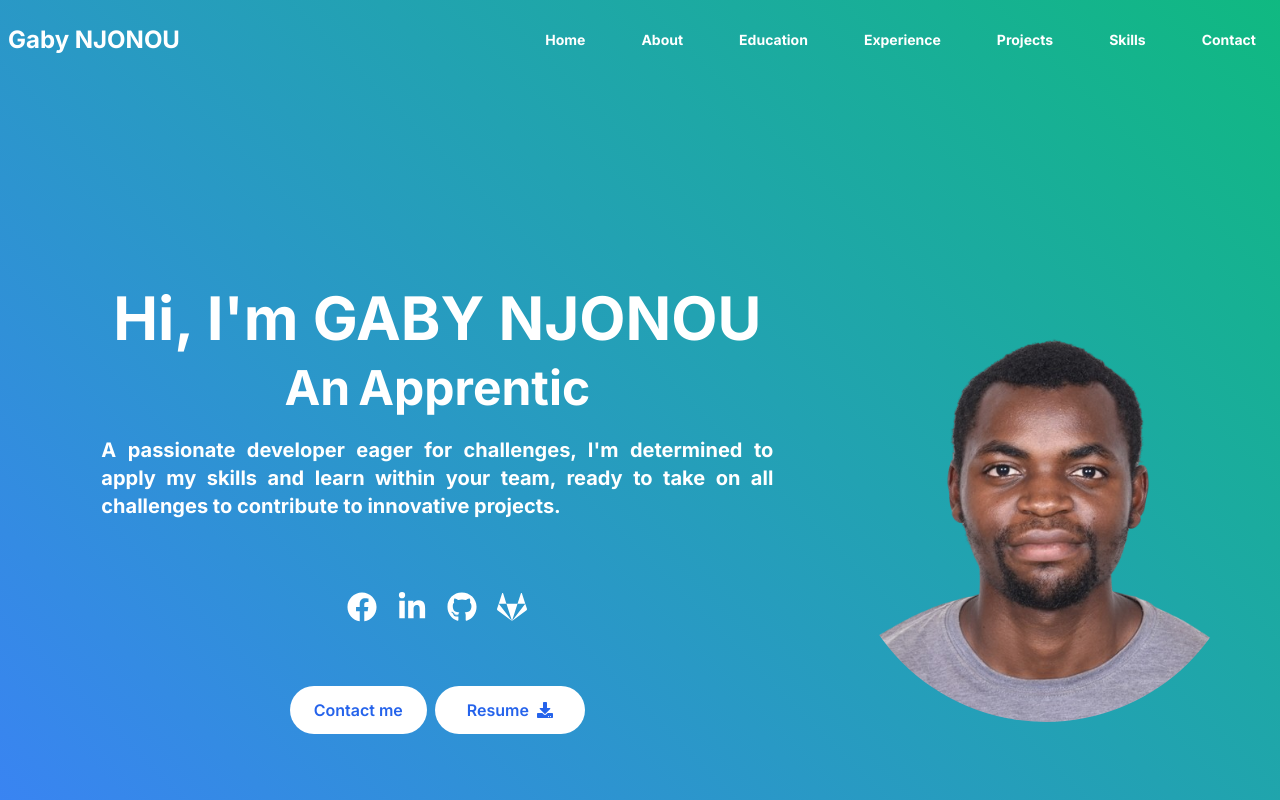
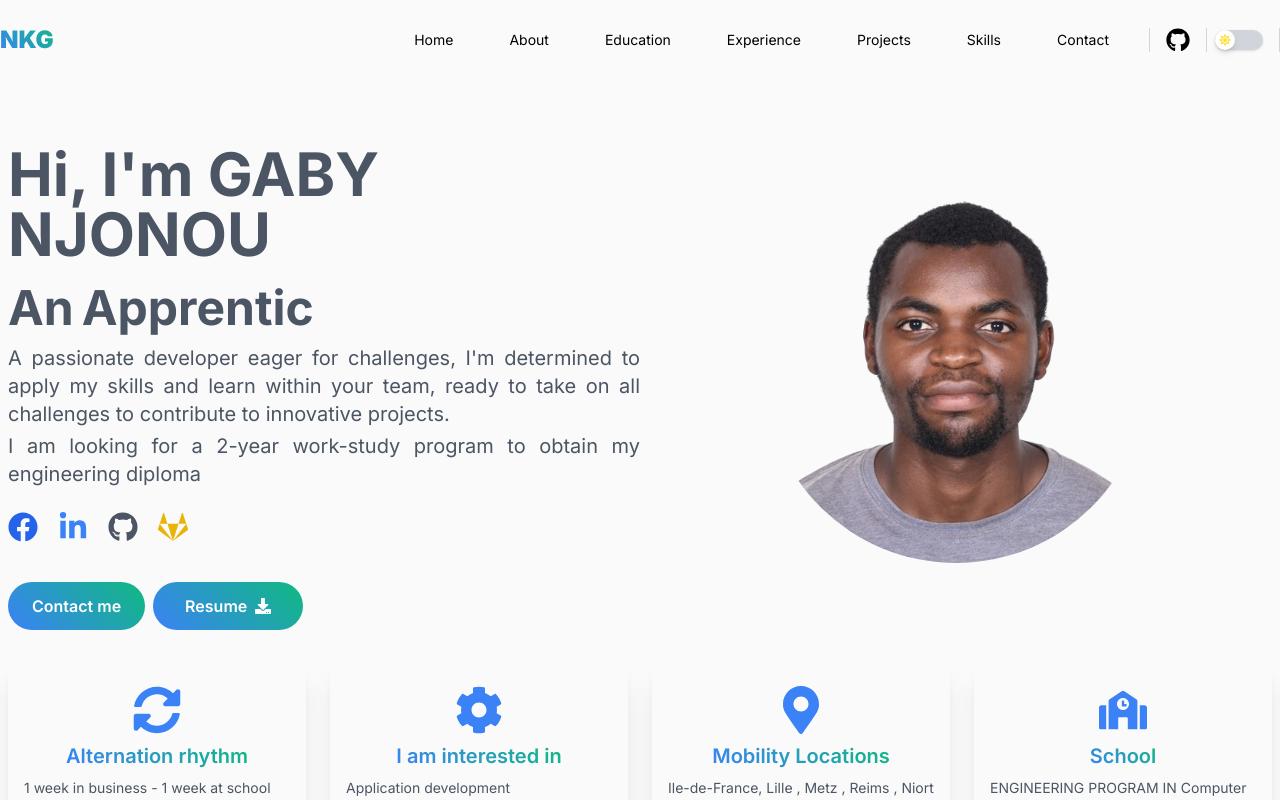
Before and after one commit to njonou01/portfolio, a React (Create React App) app: page / in a window 1280 px wide. Shown: the top 800 px of the page. Built offline with nearby package versions, Linux system fonts and the light colour scheme; the HTML template or start-up script is replaced by a standard one.

Commit message:
amélioration interface

```diff
--- a/app/globals.css
+++ /dev/null
@@ -1,69 +0,0 @@
-@tailwind base;
-  @tailwind components;
-  @tailwind utilities;
-
-  @layer base {
-    :root {
-      --background: 0 0% 100%;
-      --foreground: 240 10% 3.9%;
-      --card: 0 0% 100%;
-      --card-foreground: 240 10% 3.9%;
-      --popover: 0 0% 100%;
-      --popover-foreground: 240 10% 3.9%;
-      --primary: 240 5.9% 10%;
-      --primary-foreground: 0 0% 98%;
-      --secondary: 240 4.8% 95.9%;
-      --secondary-foreground: 240 5.9% 10%;
-      --muted: 240 4.8% 95.9%;
-      --muted-foreground: 240 3.8% 46.1%;
-      --accent: 240 4.8% 95.9%;
-      --accent-foreground: 240 5.9% 10%;
-      --destructive: 0 84.2% 60.2%;
-      --destructive-foreground: 0 0% 98%;
-      --border: 240 5.9% 90%;
-      --input: 240 5.9% 90%;
-      --ring: 240 10% 3.9%;
-      --radius: 0.5rem;
-      --chart-1: 12 76% 61%;
-      --chart-2: 173 58% 39%;
-      --chart-3: 197 37% 24%;
-      --chart-4: 43 74% 66%;
-      --chart-5: 27 87% 67%;
-    }
-
-    .dark {
-      --background: 240 10% 3.9%;
-      --foreground: 0 0% 98%;
-      --card: 240 10% 3.9%;
-      --card-foreground: 0 0% 98%;
-      --popover: 240 10% 3.9%;
-      --popover-foreground: 0 0% 98%;
-      --primary: 0 0% 98%;
-      --primary-foreground: 240 5.9% 10%;
-      --secondary: 240 3.7% 15.9%;
-      --secondary-foreground: 0 0% 98%;
-      --muted: 240 3.7% 15.9%;
-      --muted-foreground: 240 5% 64.9%;
-      --accent: 240 3.7% 15.9%;
-      --accent-foreground: 0 0% 98%;
-      --destructive: 0 62.8% 30.6%;
-      --destructive-foreground: 0 0% 98%;
-      --border: 240 3.7% 15.9%;
-      --input: 240 3.7% 15.9%;
-      --ring: 240 4.9% 83.9%;
-      --chart-1: 220 70% 50%;
-      --chart-2: 160 60% 45%;
-      --chart-3: 30 80% 55%;
-      --chart-4: 280 65% 60%;
-      --chart-5: 340 75% 55%;
-    }
-  }
-
-  @layer base {
-    * {
-      @apply border-border;
-    }
-    body {
-      @apply bg-background text-foreground;
-    }
-  }
--- a/src/App.css
+++ b/src/App.css
@@ -1,6 +1,7 @@
 @import url('https://fonts.googleapis.com/css2?family=Poppins:ital,wght@0,100;0,200;0,300;0,400;0,500;0,600;0,700;0,800;0,900;1,100;1,200;1,300;1,400;1,500;1,600;1,700;1,800;1,900&display=swap');
 @import url('https://fonts.googleapis.com/css2?family=Inter:wght@100..900&family=Poppins:ital,wght@0,100;0,200;0,300;0,400;0,500;0,600;0,700;0,800;0,900;1,100;1,200;1,300;1,400;1,500;1,600;1,700;1,800;1,900&display=swap');
 @import url('https://fonts.googleapis.com/css2?family=Inter:wght@100..900&family=Poppins:ital,wght@0,100;0,200;0,300;0,400;0,500;0,600;0,700;0,800;0,900;1,100;1,200;1,300;1,400;1,500;1,600;1,700;1,800;1,900&family=Roboto:ital,wght@0,100;0,300;0,400;0,500;0,700;0,900;1,100;1,300;1,400;1,500;1,700;1,900&display=swap');
+
 body {
   font-family: 'Inter', sans-serif !important;
 }
--- a/src/App.tsx
+++ b/src/App.tsx
@@ -8,9 +8,12 @@ import Education from './components/Education';
 import Contact from './components/Contact';
 import Footer from './components/Footer';
 import Projects from './components/Projects';
+import NavBar from './components/NavBar';
 const App: React.FC = () => {
   return (
     <>
+      <NavBar />
+
       <Hero />
       <div className='px-4'>
       <AboutMe />
--- a/src/components/Hero.tsx
+++ b/src/components/Hero.tsx
@@ -1,41 +1,95 @@
-import React from 'react';
-import NavBar from './NavBar';
+import React, { ReactNode } from 'react';
 import ProgressiveText from './ProgressiveText';
-import { FaDownload, FaFacebook, FaGithub, FaGitlab, FaLinkedinIn } from 'react-icons/fa';
+import { FaCog, FaDownload, FaFacebook, FaGithub, FaGitlab, FaLinkedinIn, FaMapMarkerAlt, FaSchool, FaSyncAlt } from 'react-icons/fa';
 import profileImage from '../assets/img/LSG_7719-US_DV-2023_Loterie-600x600_px-removebg-preview.png';
-
+import school from '../assets/img/episen-nobg.png';
 const profile = {
     name: "NJONOU ",
     firstName: "GABY",
     role: "Apprentice IT Engineer",
-    description: "A passionate developer eager for challenges, I'm determined to apply my skills and learn within your team, ready to take on all challenges to contribute to innovative projects."
+    description: "A passionate developer eager for challenges, I'm determined to apply my skills and learn within your team, ready to take on all challenges to contribute to innovative projects.",
+    research: "I am looking for a 2-year work-study program to obtain my engineering diploma",
+    rythme: ""
 };
 
 const socialLinks = [
-    { url: "https://www.facebook.com/gabi.kuaya/", icon: <FaFacebook />, title: "Facebook" },
-    { url: "https://www.linkedin.com/in/njonou65", icon: <FaLinkedinIn />, title: "LinkedIn" },
-    { url: "https://github.com/njonou01", icon: <FaGithub />, title: "GitHub" },
-    { url: "https://gitlab.com/users/njonou65/projects", icon: <FaGitlab />, title: "GitLab" }
+    { url: "https://www.facebook.com/gabi.kuaya/", icon: <FaFacebook className='text-blue-600' />, title: "Facebook" },
+    { url: "https://www.linkedin.com/in/njonou65", icon: <FaLinkedinIn className='text-blue-500' />, title: "LinkedIn" },
+    { url: "https://github.com/njonou01", icon: <FaGithub className='text-gray-600' />, title: "GitHub" },
+    { url: "https://gitlab.com/users/njonou65/projects", icon: <FaGitlab className='text-yellow-500' />, title: "GitLab" }
 ];
+
+const cardSection = [
+    {
+        title: "Alternation rhythm",
+        description: "1 week in business - 1 week at school",
+        icon: <FaSyncAlt />,
+    },
+    {
+        title: "I am interested in",
+        description: "Application development Fullstack(Backend and Frontend), Data(Science , Engineer ,BI , ML), ",
+        icon: <FaCog className='text-gradient' />,
+    },
+    {
+        title: "Mobility Locations",
+        description: "Ile-de-France, Lille , Metz , Reims , Niort ",
+        icon: <FaMapMarkerAlt />,
+    },
+    {
+        title: "School",
+        description: "ENGINEERING PROGRAM IN Computer Science",
+        icon: <FaSchool />,
+        img: school
+    }
+];
+
+
+const Cards: ReactNode = (
+    <div className="container  mx-auto grid grid-cols-1 md:grid-cols-4 gap-6 ">
+        {cardSection.map((card, index) => (
+            <div key={index} className=" shadow-xl p-4 ">
+                <div className="flex text-primary py-2 justify-center items-center w-full text-5xl ">
+                    {card.icon}
+                </div>
+                <div className="flex justify-center items-center w-full">
+                    <h3 className="font-semibold text-xl text-gradient mb-2">{card.title}</h3>
+                </div>
+                <p className="text-sm font-normal text-gray-600">{card.description}</p>
+
+                {card.img &&
+                    <>
+                        <div className="flex justify-center items-center w-full">
+                            <img src={card.img} alt="GABY NJONOU" />
+                        </div>
+
+                    </>
+                }
+            </div>
+        ))}
+    </div>
+)
+
 
 const Hero: React.FC = () => {
     return (
-        <header id="home" className="bg-gradient-bg px-2 font-bold text-white">
-            <NavBar />
-            <section  className="pt-20 min-h-[calc(100vh-5rem)] flex items-center">
-                <section className="container mx-auto px-6 py-16 flex flex-col md:flex-row items-center">
-                    <div className="md:w-2/3 mb-8 md:mb-0">
-                        <div className="container mx-auto flex flex-col justify-center items-center text-center px-6 py-16 text-white">
+        <>
+            <header id="home" className=" px-2 font-bold text-gray-600">
+                <section className=" min-h-[calc(100vh-5rem)] flex-col items-center">
+                    <section className="container mx-auto   flex flex-col md:flex-row justify-center items-center">
+                        <div className="flex w-full flex-col md:flex-row justify-between items-center">
+                            <div className="mb-8 md:mb-0 md:w-1/2 w-full">
+                                <div className="flex flex-col w-full justify-center md:justify-start md:items-start items-center   gap-1 pt-16 pb-4 ">
                                     <h1 className="text-3xl md:text-6xl font-bold mb-4">Hi, I'm {profile.firstName} {profile.name}</h1>
-                            <div className="flex flex-col justify-center gap-2 md:flex-row items-center">
-
+                                    <div className="flex flex-col gap-2 pb-2 md:flex-row items-center">
                                         <h2 className="text-3xl md:text-5xl font-bold ">An </h2>
                                         <h2 className="text-2xl h-5 md:h-full md:text-5xl font-bold">
                                             <ProgressiveText text={profile.role} interval={200} />
                                         </h2>
                                     </div>
-                            <p className="text-xl my-6 max-w-2xl text-justify">{profile.description}</p>
-                            <div className="my-12 flex text-3xl items-center gap-5">
+                                    <p className="text-xl font-normal  max-w-2xl text-justify">{profile.description}</p>
+                                    <p className="text-xl font-normal  max-w-2xl text-justify">{profile.research}</p>
+
+                                    <div className="my-5 flex text-3xl items-center gap-5">
                                         {socialLinks.map((link, index) => (
                                             <a key={index} href={link.url} title={link.title}>
                                                 {link.icon}
@@ -43,10 +97,10 @@ const Hero: React.FC = () => {
                                         ))}
                                     </div>
                                     <div className="my-4 flex items-center gap-2">
-                                <a href="#contact" className="bg-white text-blue-600 px-6 py-3 rounded-full font-semibold hover:bg-gray-100 transition duration-300">
+                                        <a href="#contact" className="bg-gradient-bg text-white px-6 py-3 rounded-full font-semibold hover:bg-gray-100 transition duration-300">
                                             Contact me
                                         </a>
-                                <a download={'cv.pdf'} href="/assets/doc/cv.pdf" className="flex items-center gap-2 bg-white text-blue-600 px-8 py-3 rounded-full font-semibold hover:bg-gray-100 transition duration-300">
+                                        <a download={'cv.pdf'} href="/assets/doc/cv.pdf" className="bg-gradient-bg flex items-center gap-2 bg-primary text-white px-8 py-3 rounded-full font-semibold hover:bg-gray-100 transition duration-300">
                                             <span>
                                                 Resume
                                             </span>
@@ -55,12 +109,17 @@ const Hero: React.FC = () => {
                                     </div>
                                 </div>
                             </div>
-                    <div className="hidden md:w-1/3 relative md:flex flex-col md:flex-row justify-end">
-                        <img src={profileImage} alt="GABY NJONOU" className="relative z-10 rounded-full" />
+                            <div className=" relative flex  md:flex-row  justify-center items-center md:w-1/2 w-full">
+                                <img src={profileImage} alt="GABY NJONOU" className="w-96 h-96 relative z-10 rounded-full" />
+                            </div>
                         </div>
                     </section>
+                    {Cards}
+
                 </section>
+
             </header>
+        </>
     );
 };
 
--- a/src/components/NavBar.tsx
+++ b/src/components/NavBar.tsx
@@ -1,5 +1,6 @@
 import React, { useState } from 'react'
-import { FaBars } from 'react-icons/fa'
+import { FaBars,  FaGithub} from 'react-icons/fa'
+import ThemeToggle from './ThemeToggle'
 const navItems = [
       {
             id: 1,
@@ -38,25 +39,36 @@ const navItems = [
             href: '#contact',
       }
 ]
+
 const NavBar: React.FC = () => {
       const [isOpen, setIsOpen] = useState(false)
-
-
       return (
-
             <>
-                  <nav className="container mx-auto  flex justify-between items-center h-[5rem]">
-                        <button className="text-2xl font-bold text-white">Gaby NJONOU</button>
+                  <nav className="container mx-auto  flex justify-between items-center h-[5rem] ">
+                        <button className="text-2xl font-black text-gradient">NKG</button>
                         <div className="hidden md:flex space-x-6  justify-between items-center">
                               {navItems.map((item, index) => (
                                     <a key={index} href={item.href} className="block px-4 text-sm ">{item.value}</a>
                               ))}
+
+                              <div className='flex items-center gap-2 border-x pr-4 border-gray-300 '>
+                                    <a href="https://github.com/njonou01"
+                                          className="border-r border-gray-300 px-4"
+                                          title="GitHub" >
+                                          <FaGithub size={24} className='text-black' />
+                                    </a>
+                                    <span>
+                                          <ThemeToggle />
+                                    </span>
+                              </div>
+
                         </div>
+
                         <div className="flex lg:hidden px-2">
                               <button type="button" onClick={() => setIsOpen(true)}
                                     className="-m-2.5 inline-flex items-center justify-center rounded-md p-2.5 text-gray-700">
                                     <span className="sr-only">Open main menu</span>
-                                    <FaBars size={24} className='text-white' />
+                                    <FaBars size={24} className='text-primary' />
                               </button>
                         </div>
                   </nav>
@@ -82,7 +94,7 @@ const NavBar: React.FC = () => {
                                                 {
                                                       navItems.map((item, index) => (
                                                             <a key={index} href={item.href} onClick={() => setIsOpen(false)}
-                                                            className="-mx-3 block rounded-lg px-3 py-2 text-base font-semibold leading-7 text-gray-900 hover:bg-gray-50">{item.value}</a>
+                                                                  className="-mx-3 block rounded-lg px-3 py-2 text-base font-semibold leading-7 text-gray-900 hover:bg-gray-50">{item.value}</a>
                                                       ))
                                                 }
                                           </div>
--- /dev/null
+++ b/src/components/ThemeToggle.tsx
@@ -0,0 +1,47 @@
+import React, { useState, useEffect } from 'react';
+import { FaSun, FaMoon } from 'react-icons/fa';
+
+const ThemeToggle: React.FC = () => {
+  const [isDarkmode, setIsDarkmode] = useState<boolean>(false);
+
+  useEffect(() => {
+    const storedTheme = localStorage.getItem('isDarkmode') === 'true';
+    setIsDarkmode(storedTheme);
+  }, []);
+
+  useEffect(() => {
+
+    localStorage.setItem('isDarkmode', isDarkmode.toString());
+    const switchToggle = document.querySelector('#switch-toggle') as HTMLDivElement;
+    if (switchToggle) {
+      if (isDarkmode) {
+        switchToggle.classList.remove('translate-x-0');
+        switchToggle.classList.add('translate-x-7');
+      } else {
+        switchToggle.classList.remove('translate-x-7');
+        switchToggle.classList.add('translate-x-0');
+      }
+    }  }, [isDarkmode]);
+
+  const toggleTheme = () => {
+    setIsDarkmode((prevMode) => !prevMode);
+  };
+
+
+
+  return (
+    <button
+      className="w-12 h-5 flex items-center bg-gray-300 rounded-full  shadow"
+      onClick={toggleTheme}
+    >
+      <div
+        id="switch-toggle"
+        className={`w-5 h-5 bg-white rounded-full shadow-md transform transition-transform ${isDarkmode ? 'translate-x-5' : 'translate-x-0'} flex items-center justify-center`}
+      >
+        {isDarkmode ? <FaMoon size={12} className='text-gray-400' /> : <FaSun size={12} className='text-yellow-300' />}
+      </div>
+    </button>
+  );
+};
+
+export default ThemeToggle;
--- a/src/index.css
+++ b/src/index.css
@@ -3,6 +3,7 @@
 @tailwind utilities;
 body {
   margin: 0;
+  @apply bg-zinc-50;
 }
 .text-gradient {
   background-clip: text;
```
Also changed, not shown: src/assets/img/episen-nobg.png (added). Lines whose indentation alone changed are shown as unchanged.
